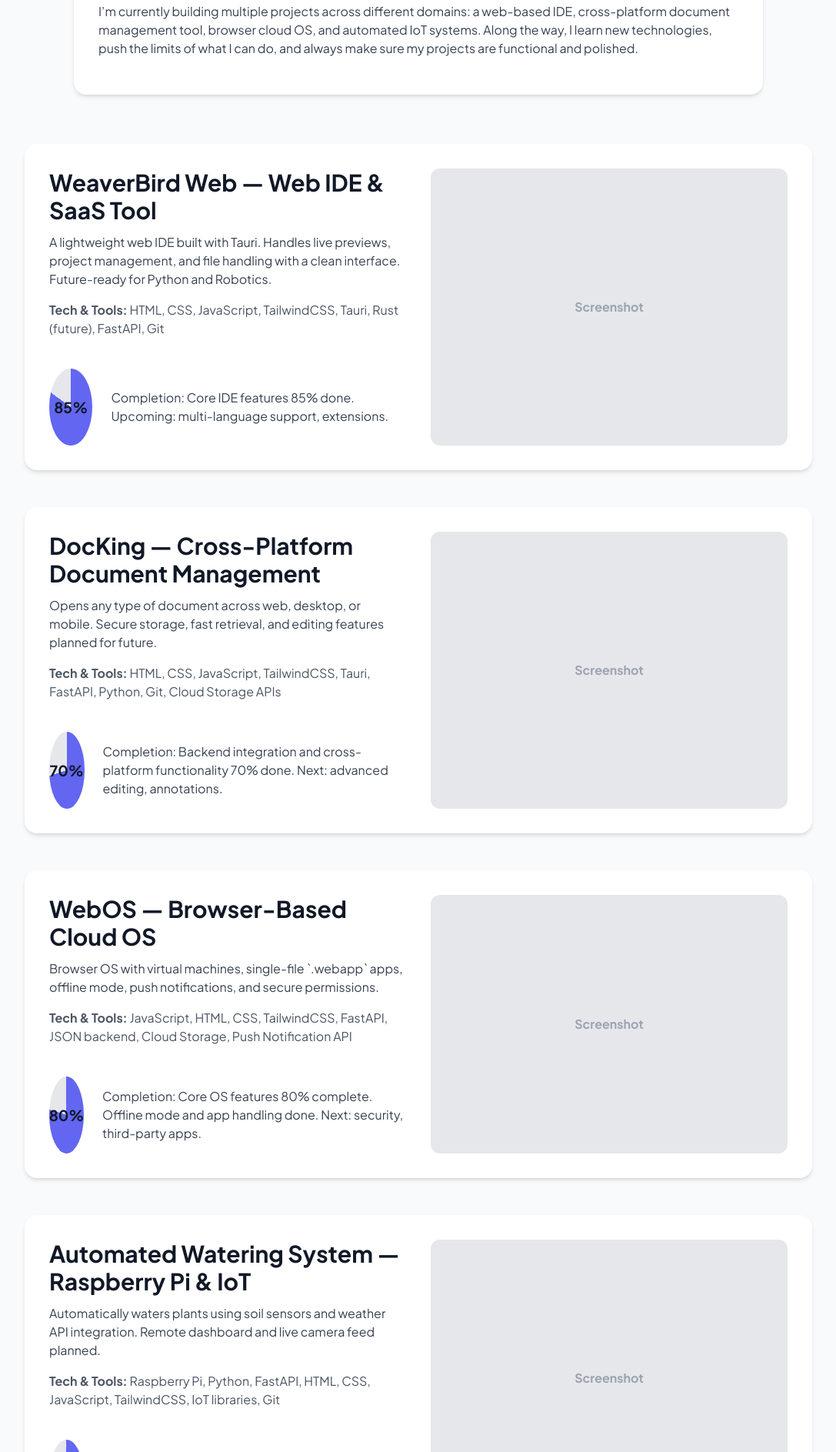
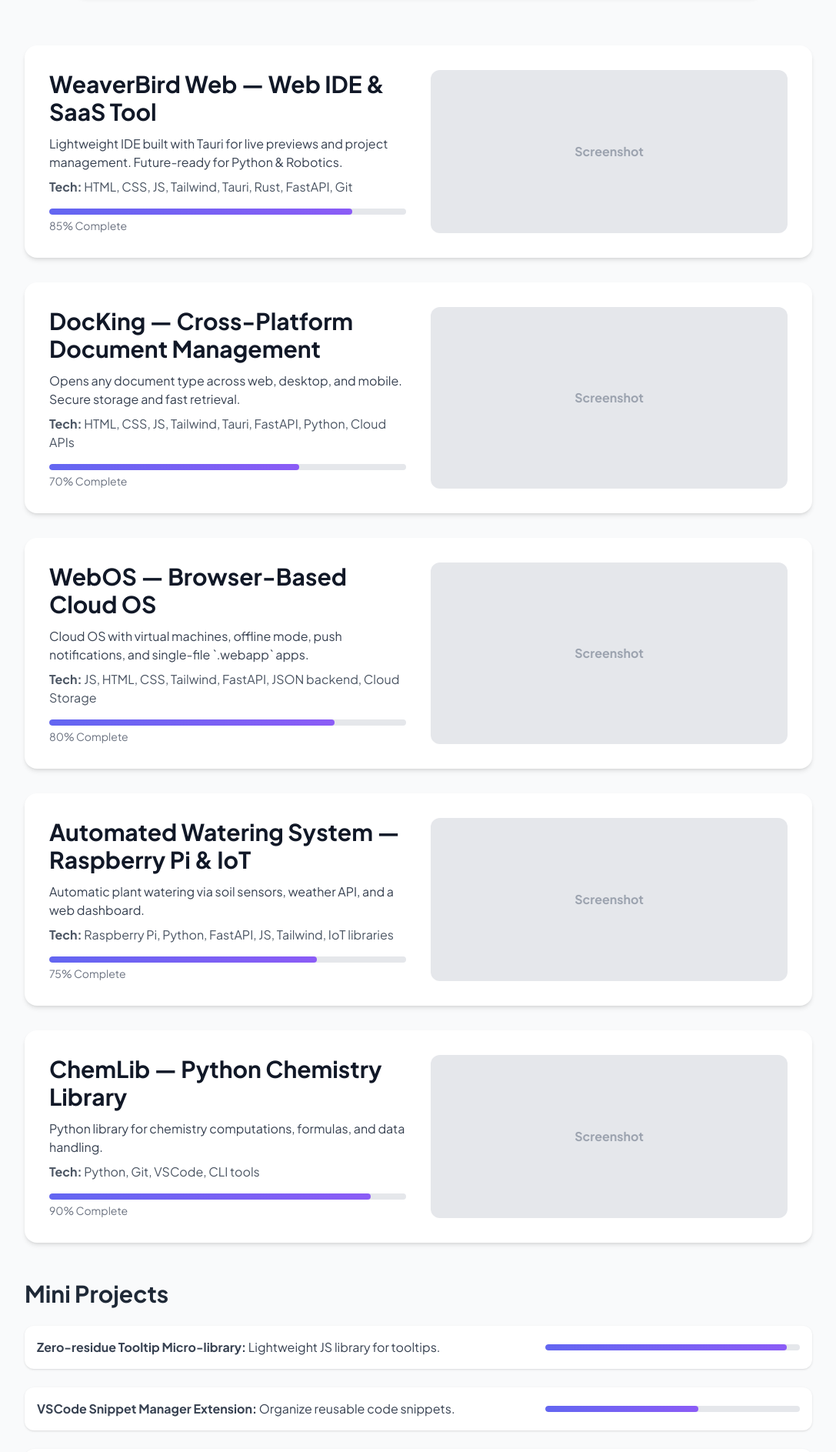
Before and after one commit to ShalomCoder/ShalomCoder, a plain HTML site: page index.html in a window 1280 px wide. Shown: the part 913-2800 px from the top of the page at 77% size, without its empty margins (96-1183 px from the left). Drawn offline with nearby package versions, Linux system fonts and the light colour scheme.

Commit message:
Refactor index.html for layout and style enhancements
Updated HTML structure and styles for improved layout and functionality.

```diff
--- a/index.html
+++ b/index.html
@@ -7,26 +7,9 @@
 <link href="https://fonts.googleapis.com/css2?family=Plus+Jakarta+Sans:wght@400;500;700;800&display=swap" rel="stylesheet">
 <script src="https://cdn.tailwindcss.com"></script>
 <style>
-    body {
-      font-family: 'Plus Jakarta Sans', sans-serif;
-      scroll-behavior: smooth;
-    }
-    .circular-progress {
-      position: relative;
-      width: 100px;
-      height: 100px;
-      border-radius: 50%;
-      background: conic-gradient(#6366f1 calc(var(--progress) * 1%), #e5e7eb 0);
-      display: flex;
-      align-items: center;
-      justify-content: center;
-      font-weight: 700;
-      color: #111827;
-      font-size: 1.2rem;
-    }
-    .circular-progress span {
-      position: absolute;
-    }
+  body { font-family: 'Plus Jakarta Sans', sans-serif; scroll-behavior: smooth; }
+  .progress-container { background-color: #e5e7eb; border-radius: 9999px; height: 8px; overflow: hidden; }
+  .progress-bar { height: 8px; border-radius: 9999px; background: linear-gradient(90deg, #6366f1, #8b5cf6); transition: width 0.5s ease; }
 </style>
 </head>
 <body class="bg-gray-50 text-gray-900">
@@ -48,10 +31,10 @@
   <div class="w-40 h-40 bg-gray-200 rounded-full flex items-center justify-center text-gray-400 font-bold">Your Pic</div>
   <h1 class="text-5xl font-bold">Shalom Agbongo</h1>
   <p class="text-xl text-gray-700 max-w-2xl">
-      I am a 14-year-old full stack developer, embedded systems enthusiast, and SaaS creator. I love building tools, web apps, and automation systems that actually solve real problems.
-      My focus is always on clean design, functional code, and shipping projects that make people say “how does he know that?”
+    I am a 14-year-old full stack developer, embedded systems enthusiast, and SaaS creator.
+    I build apps, systems, and tools that solve real problems with clean, modern design.
   </p>
-    <p class="text-gray-500">Scroll down to see my projects, from full-stack web apps to Raspberry Pi IoT systems. Each one is a labor of love.</p>
+  <p class="text-gray-500">Scroll down to see my full portfolio: main projects, mini-projects, all of it.</p>
 </section>
 
 <!-- About Me -->
@@ -59,116 +42,151 @@
   <h2 class="text-3xl font-bold mb-4">About Me</h2>
   <p class="mb-4 text-gray-700">
     I started coding in 6th grade and quickly developed a passion for full stack development, embedded systems, and SaaS products.
-      I’m independent, self-taught, and love tackling problems that others overlook.
-      My goal is to create apps, systems, and tools that are simple, powerful, and beautiful.
+    I am self-taught, independent, and love building things that work beautifully.
   </p>
   <p class="mb-4 text-gray-700">
-      I’m currently building multiple projects across different domains: a web-based IDE, cross-platform document management tool, browser cloud OS, and automated IoT systems.
-      Along the way, I learn new technologies, push the limits of what I can do, and always make sure my projects are functional and polished.
+    Currently, I’m building projects across web, SaaS, and embedded domains. Each project reflects my focus on clean design, functional code, and practical solutions.
   </p>
 </section>
 
 <!-- Projects -->
 <section id="projects" class="max-w-5xl mx-auto my-16 space-y-12">
 
-    <!-- WeaverBird Web -->
+  <!-- Main Projects -->
+  <div class="space-y-8">
     <div class="p-8 bg-white rounded-2xl shadow-md flex flex-col lg:flex-row lg:space-x-8">
       <div class="flex-1 flex flex-col justify-between">
         <h3 class="text-3xl font-bold mb-3">WeaverBird Web — Web IDE & SaaS Tool</h3>
-        <p class="mb-4 text-gray-700">
-          A lightweight web IDE built with Tauri. Handles live previews, project management, and file handling with a clean interface. Future-ready for Python and Robotics.
-        </p>
-        <p class="mb-4 text-gray-600"><strong>Tech & Tools:</strong> HTML, CSS, JavaScript, TailwindCSS, Tauri, Rust (future), FastAPI, Git</p>
-        <div class="flex items-center space-x-6 mt-6">
-          <div class="circular-progress" style="--progress: 85;">
-            <span>85%</span>
+        <p class="mb-2 text-gray-700">Lightweight IDE built with Tauri for live previews and project management. Future-ready for Python & Robotics.</p>
+        <p class="mb-2 text-gray-600"><strong>Tech:</strong> HTML, CSS, JS, Tailwind, Tauri, Rust, FastAPI, Git</p>
+        <div class="progress-container mt-2">
+          <div class="progress-bar" style="width:85%"></div>
         </div>
-          <p class="text-gray-700 max-w-xl">
-            Completion: Core IDE features 85% done. Upcoming: multi-language support, extensions.
-          </p>
-        </div>
+        <p class="text-gray-500 text-sm mt-1">85% Complete</p>
       </div>
       <div class="flex-1 mt-6 lg:mt-0 bg-gray-200 rounded-xl flex items-center justify-center text-gray-400 font-bold">Screenshot</div>
     </div>
 
-    <!-- DocKing -->
     <div class="p-8 bg-white rounded-2xl shadow-md flex flex-col lg:flex-row lg:space-x-8">
       <div class="flex-1 flex flex-col justify-between">
         <h3 class="text-3xl font-bold mb-3">DocKing — Cross-Platform Document Management</h3>
-        <p class="mb-4 text-gray-700">
-          Opens any type of document across web, desktop, or mobile. Secure storage, fast retrieval, and editing features planned for future.
-        </p>
-        <p class="mb-4 text-gray-600"><strong>Tech & Tools:</strong> HTML, CSS, JavaScript, TailwindCSS, Tauri, FastAPI, Python, Git, Cloud Storage APIs</p>
-        <div class="flex items-center space-x-6 mt-6">
-          <div class="circular-progress" style="--progress: 70;">
-            <span>70%</span>
+        <p class="mb-2 text-gray-700">Opens any document type across web, desktop, and mobile. Secure storage and fast retrieval.</p>
+        <p class="mb-2 text-gray-600"><strong>Tech:</strong> HTML, CSS, JS, Tailwind, Tauri, FastAPI, Python, Cloud APIs</p>
+        <div class="progress-container mt-2">
+          <div class="progress-bar" style="width:70%"></div>
         </div>
-          <p class="text-gray-700 max-w-xl">
-            Completion: Backend integration and cross-platform functionality 70% done. Next: advanced editing, annotations.
-          </p>
-        </div>
+        <p class="text-gray-500 text-sm mt-1">70% Complete</p>
       </div>
       <div class="flex-1 mt-6 lg:mt-0 bg-gray-200 rounded-xl flex items-center justify-center text-gray-400 font-bold">Screenshot</div>
     </div>
 
-    <!-- WebOS -->
     <div class="p-8 bg-white rounded-2xl shadow-md flex flex-col lg:flex-row lg:space-x-8">
       <div class="flex-1 flex flex-col justify-between">
         <h3 class="text-3xl font-bold mb-3">WebOS — Browser-Based Cloud OS</h3>
-        <p class="mb-4 text-gray-700">
-          Browser OS with virtual machines, single-file `.webapp` apps, offline mode, push notifications, and secure permissions.
-        </p>
-        <p class="mb-4 text-gray-600"><strong>Tech & Tools:</strong> JavaScript, HTML, CSS, TailwindCSS, FastAPI, JSON backend, Cloud Storage, Push Notification API</p>
-        <div class="flex items-center space-x-6 mt-6">
-          <div class="circular-progress" style="--progress: 80;">
-            <span>80%</span>
+        <p class="mb-2 text-gray-700">Cloud OS with virtual machines, offline mode, push notifications, and single-file `.webapp` apps.</p>
+        <p class="mb-2 text-gray-600"><strong>Tech:</strong> JS, HTML, CSS, Tailwind, FastAPI, JSON backend, Cloud Storage</p>
+        <div class="progress-container mt-2">
+          <div class="progress-bar" style="width:80%"></div>
         </div>
-          <p class="text-gray-700 max-w-xl">
-            Completion: Core OS features 80% complete. Offline mode and app handling done. Next: security, third-party apps.
-          </p>
-        </div>
+        <p class="text-gray-500 text-sm mt-1">80% Complete</p>
       </div>
       <div class="flex-1 mt-6 lg:mt-0 bg-gray-200 rounded-xl flex items-center justify-center text-gray-400 font-bold">Screenshot</div>
     </div>
 
-    <!-- Automated Watering System -->
     <div class="p-8 bg-white rounded-2xl shadow-md flex flex-col lg:flex-row lg:space-x-8">
       <div class="flex-1 flex flex-col justify-between">
         <h3 class="text-3xl font-bold mb-3">Automated Watering System — Raspberry Pi & IoT</h3>
-        <p class="mb-4 text-gray-700">
-          Automatically waters plants using soil sensors and weather API integration. Remote dashboard and live camera feed planned.
-        </p>
-        <p class="mb-4 text-gray-600"><strong>Tech & Tools:</strong> Raspberry Pi, Python, FastAPI, HTML, CSS, JavaScript, TailwindCSS, IoT libraries, Git</p>
-        <div class="flex items-center space-x-6 mt-6">
-          <div class="circular-progress" style="--progress: 75;">
-            <span>75%</span>
+        <p class="mb-2 text-gray-700">Automatic plant watering via soil sensors, weather API, and a web dashboard.</p>
+        <p class="mb-2 text-gray-600"><strong>Tech:</strong> Raspberry Pi, Python, FastAPI, JS, Tailwind, IoT libraries</p>
+        <div class="progress-container mt-2">
+          <div class="progress-bar" style="width:75%"></div>
         </div>
-          <p class="text-gray-700 max-w-xl">
-            Completion: Core watering and remote dashboard 75% complete. Next: live feed, notifications, multi-garden support.
-          </p>
-        </div>
+        <p class="text-gray-500 text-sm mt-1">75% Complete</p>
       </div>
       <div class="flex-1 mt-6 lg:mt-0 bg-gray-200 rounded-xl flex items-center justify-center text-gray-400 font-bold">Screenshot</div>
     </div>
 
-    <!-- ChemLib -->
     <div class="p-8 bg-white rounded-2xl shadow-md flex flex-col lg:flex-row lg:space-x-8">
       <div class="flex-1 flex flex-col justify-between">
         <h3 class="text-3xl font-bold mb-3">ChemLib — Python Chemistry Library</h3>
-        <p class="mb-4 text-gray-700">
-          Python library for chemistry computations, formulas, and data handling. Built for students and enthusiasts.
-        </p>
-        <p class="mb-4 text-gray-600"><strong>Tech & Tools:</strong> Python, Git, VSCode, CLI tools, PyPI (future)</p>
-        <div class="flex items-center space-x-6 mt-6">
-          <div class="circular-progress" style="--progress: 90;">
-            <span>90%</span>
+        <p class="mb-2 text-gray-700">Python library for chemistry computations, formulas, and data handling.</p>
+        <p class="mb-2 text-gray-600"><strong>Tech:</strong> Python, Git, VSCode, CLI tools</p>
+        <div class="progress-container mt-2">
+          <div class="progress-bar" style="width:90%"></div>
         </div>
-          <p class="text-gray-700 max-w-xl">
-            Completion: Core library 90% done. Upcoming: chemical database expansion and documentation.
-          </p>
+        <p class="text-gray-500 text-sm mt-1">90% Complete</p>
+      </div>
+      <div class="flex-1 mt-6 lg:mt-0 bg-gray-200 rounded-xl flex items-center justify-center text-gray-400 font-bold">Screenshot</div>
     </div>
   </div>
-      <div class="flex-1 mt-6 lg:mt-0 bg-gray-200 rounded-xl flex items-center justify-center text-gray-400 font-bold">Screenshot</div>
+
+  <!-- Mini Projects -->
+  <div class="mt-12 space-y-6">
+    <h2 class="text-3xl font-bold mb-4 text-gray-800">Mini Projects</h2>
+
+    <div class="p-4 bg-white rounded-xl shadow flex flex-col sm:flex-row sm:justify-between sm:items-center">
+      <p class="text-gray-700"><strong>Zero-residue Tooltip Micro-library:</strong> Lightweight JS library for tooltips.</p>
+      <div class="progress-container mt-2 sm:mt-0 w-full sm:w-1/3">
+        <div class="progress-bar" style="width:95%"></div>
+      </div>
+    </div>
+
+    <div class="p-4 bg-white rounded-xl shadow flex flex-col sm:flex-row sm:justify-between sm:items-center">
+      <p class="text-gray-700"><strong>VSCode Snippet Manager Extension:</strong> Organize reusable code snippets.</p>
+      <div class="progress-container mt-2 sm:mt-0 w-full sm:w-1/3">
+        <div class="progress-bar" style="width:60%"></div>
+      </div>
+    </div>
+
+    <div class="p-4 bg-white rounded-xl shadow flex flex-col sm:flex-row sm:justify-between sm:items-center">
+      <p class="text-gray-700"><strong>WebOS Calendar App:</strong> Built with dayjs for date handling.</p>
+      <div class="progress-container mt-2 sm:mt-0 w-full sm:w-1/3">
+        <div class="progress-bar" style="width:85%"></div>
+      </div>
+    </div>
+
+    <div class="p-4 bg-white rounded-xl shadow flex flex-col sm:flex-row sm:justify-between sm:items-center">
+      <p class="text-gray-700"><strong>WebOS Notes App:</strong> Note-taking app with offline support.</p>
+      <div class="progress-container mt-2 sm:mt-0 w-full sm:w-1/3">
+        <div class="progress-bar" style="width:80%"></div>
+      </div>
+    </div>
+
+    <div class="p-4 bg-white rounded-xl shadow flex flex-col sm:flex-row sm:justify-between sm:items-center">
+      <p class="text-gray-700"><strong>Push Notification System for WebOS:</strong> Real-time notifications infrastructure.</p>
+      <div class="progress-container mt-2 sm:mt-0 w-full sm:w-1/3">
+        <div class="progress-bar" style="width:75%"></div>
+      </div>
+    </div>
+
+    <div class="p-4 bg-white rounded-xl shadow flex flex-col sm:flex-row sm:justify-between sm:items-center">
+      <p class="text-gray-700"><strong>MIDI Keyboard Controller Experiments:</strong> Virtual & hardware MIDI integration.</p>
+      <div class="progress-container mt-2 sm:mt-0 w-full sm:w-1/3">
+        <div class="progress-bar" style="width:70%"></div>
+      </div>
+    </div>
+
+    <div class="p-4 bg-white rounded-xl shadow flex flex-col sm:flex-row sm:justify-between sm:items-center">
+      <p class="text-gray-700"><strong>Fire 7 Custom ROM Tweaks:</strong> Lawnchair modding & launcher customization.</p>
+      <div class="progress-container mt-2 sm:mt-0 w-full sm:w-1/3">
+        <div class="progress-bar" style="width:65%"></div>
+      </div>
+    </div>
+
+    <div class="p-4 bg-white rounded-xl shadow flex flex-col sm:flex-row sm:justify-between sm:items-center">
+      <p class="text-gray-700"><strong>MIDI VST Setup with Cantabile Lite:</strong> Free VST integration experiments.</p>
+      <div class="progress-container mt-2 sm:mt-0 w-full sm:w-1/3">
+        <div class="progress-bar" style="width:60%"></div>
+      </div>
+    </div>
+
+    <div class="p-4 bg-white rounded-xl shadow flex flex-col sm:flex-row sm:justify-between sm:items-center">
+      <p class="text-gray-700"><strong>Worship Keyboard Style Exploration:</strong> Praise chopping technique practice.</p>
+      <div class="progress-container mt-2 sm:mt-0 w-full sm:w-1/3">
+        <div class="progress-bar" style="width:50%"></div>
+      </div>
+    </div>
+
   </div>
 
 </section>
@@ -176,7 +194,7 @@
 <!-- Contact Section -->
 <section id="contact" class="max-w-4xl mx-auto my-16 p-8 bg-white rounded-2xl shadow-md text-center">
   <h2 class="text-3xl font-bold mb-4">Contact Me</h2>
-    <p class="mb-4 text-gray-700">Interested in working with me or want to see more projects? Reach out!</p>
+  <p class="mb-4 text-gray-700">Interested in working together or seeing more projects? Reach out!</p>
   <p class="mb-2 text-gray-700"><strong>Email:</strong> youremail@example.com</p>
   <p class="mb-2 text-gray-700"><strong>LinkedIn:</strong> <a href="#" class="text-indigo-600 underline">Your Profile</a></p>
   <p class="mb-2 text-gray-700"><strong>GitHub:</strong> <a href="#" class="text-indigo-600 underline">Your Repo</a></p>
```
Lines whose indentation alone changed are shown as unchanged.
